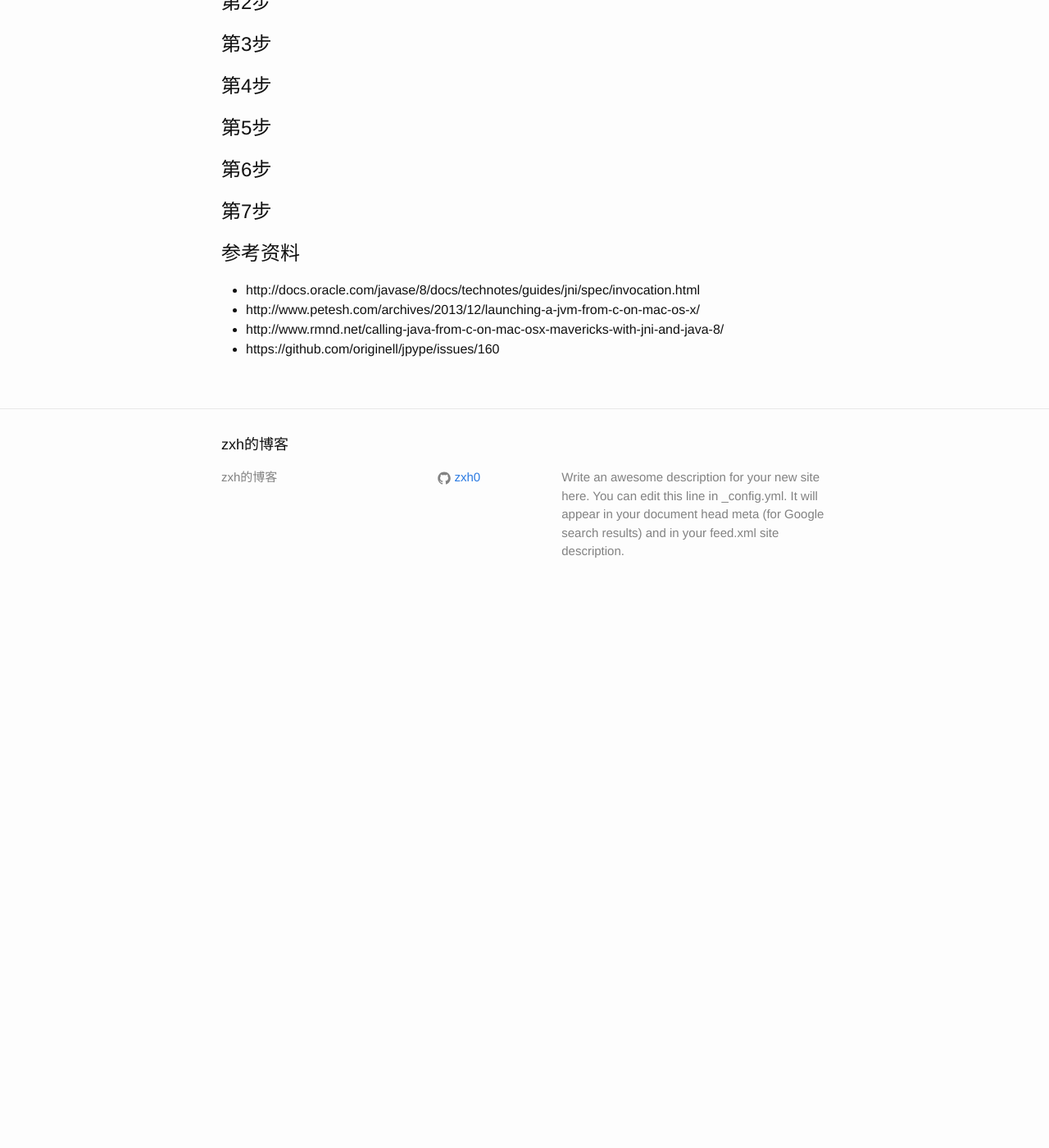
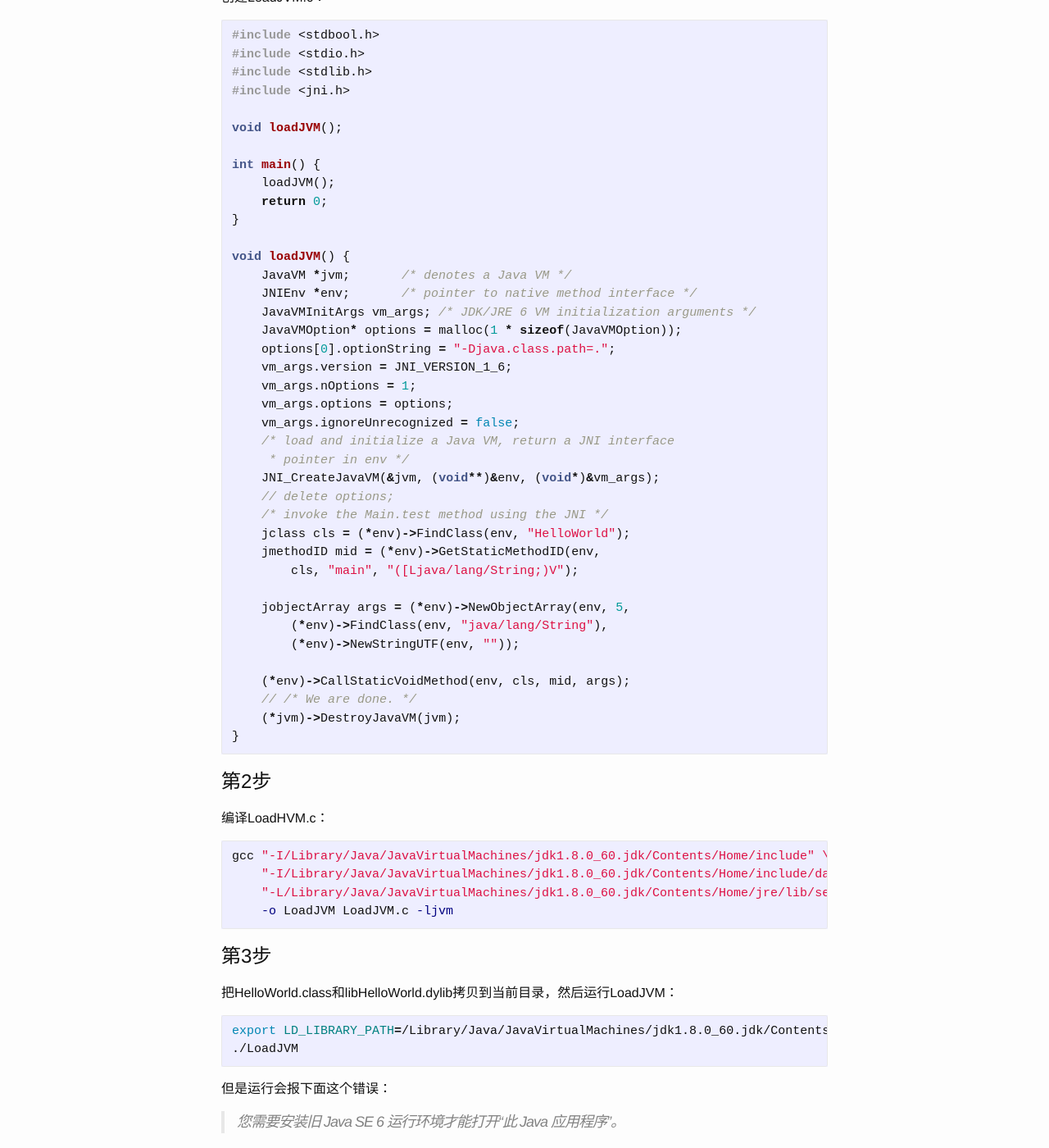
Before and after one commit to 777404/myblog, a Jekyll site: the page built from blog/_posts/2016-01-05-JNI-InvocationAPI.md, in a window 1280 px wide and 1400 px high, scrolled down 380 px. Shown: the whole window at 82% size. Built offline with Jekyll 4.4.1, drawn with Linux system fonts in a browser that asks for light colours; Markdown is read by kramdown in place of the engine named in the settings; before the commit the page ends 1124 px from its top, so only the background shows below that; some of the changed text lies outside the part shown.

Commit message:
InvocationApi.md

````diff
--- a/blog/_posts/2016-01-05-JNI-InvocationAPI.md
+++ b/blog/_posts/2016-01-05-JNI-InvocationAPI.md
@@ -9,16 +9,89 @@ date:   2016-01-05
 * JDK 1.8.0_60
 
 # 第1步
+创建LoadJVM.c：
 
+```c
+#include <stdbool.h>
+#include <stdio.h>
+#include <stdlib.h>
+#include <jni.h>
 
+void loadJVM();
+
+int main() {
+    loadJVM();
+    return 0;
+}
+
+void loadJVM() {
+    JavaVM *jvm;       /* denotes a Java VM */
+    JNIEnv *env;       /* pointer to native method interface */
+    JavaVMInitArgs vm_args; /* JDK/JRE 6 VM initialization arguments */
+    JavaVMOption* options = malloc(1 * sizeof(JavaVMOption));
+    options[0].optionString = "-Djava.class.path=.";
+    vm_args.version = JNI_VERSION_1_6;
+    vm_args.nOptions = 1;
+    vm_args.options = options;
+    vm_args.ignoreUnrecognized = false;
+    /* load and initialize a Java VM, return a JNI interface
+     * pointer in env */
+    JNI_CreateJavaVM(&jvm, (void**)&env, (void*)&vm_args);
+    // delete options;
+    /* invoke the Main.test method using the JNI */
+    jclass cls = (*env)->FindClass(env, "HelloWorld");
+    jmethodID mid = (*env)->GetStaticMethodID(env,
+        cls, "main", "([Ljava/lang/String;)V");
+
+    jobjectArray args = (*env)->NewObjectArray(env, 5,
+        (*env)->FindClass(env, "java/lang/String"),
+        (*env)->NewStringUTF(env, ""));
+
+    (*env)->CallStaticVoidMethod(env, cls, mid, args);
+    // /* We are done. */
+    (*jvm)->DestroyJavaVM(jvm);
+}
+```
 
 # 第2步
+编译LoadHVM.c：
+
+```shell
+gcc "-I/Library/Java/JavaVirtualMachines/jdk1.8.0_60.jdk/Contents/Home/include" \
+    "-I/Library/Java/JavaVirtualMachines/jdk1.8.0_60.jdk/Contents/Home/include/darwin" \
+    "-L/Library/Java/JavaVirtualMachines/jdk1.8.0_60.jdk/Contents/Home/jre/lib/server" \
+    -o LoadJVM LoadJVM.c -ljvm
+```
+
 # 第3步
+把HelloWorld.class和libHelloWorld.dylib拷贝到当前目录，然后运行LoadJVM：
+
+```shell
+export LD_LIBRARY_PATH=/Library/Java/JavaVirtualMachines/jdk1.8.0_60.jdk/Contents/Home/jre/lib/server/
+./LoadJVM
+```
+
+但是运行会报下面这个错误：
+
+> 您需要安装旧 Java SE 6 运行环境才能打开“此 Java 应用程序”。
+
 # 第4步
+重新编译LoadHVM.c：
+
+```shell
+gcc "-I/Library/Java/JavaVirtualMachines/jdk1.8.0_60.jdk/Contents/Home/include" \
+    "-I/Library/Java/JavaVirtualMachines/jdk1.8.0_60.jdk/Contents/Home/include/darwin" \
+    "-L/Library/Java/JavaVirtualMachines/jdk1.8.0_60.jdk/Contents/Home/jre/lib/jli" \
+    -o LoadJVM LoadJVM.c -ljli
+```
+
 # 第5步
-# 第6步
-# 第7步
+重新运行LoadJVM：
 
+```shell
+export LD_LIBRARY_PATH=/Library/Java/JavaVirtualMachines/jdk1.8.0_60.jdk/Contents/Home/jre/lib/jli/
+./LoadJVM
+```
 
 # 参考资料
 * http://docs.oracle.com/javase/8/docs/technotes/guides/jni/spec/invocation.html
````
